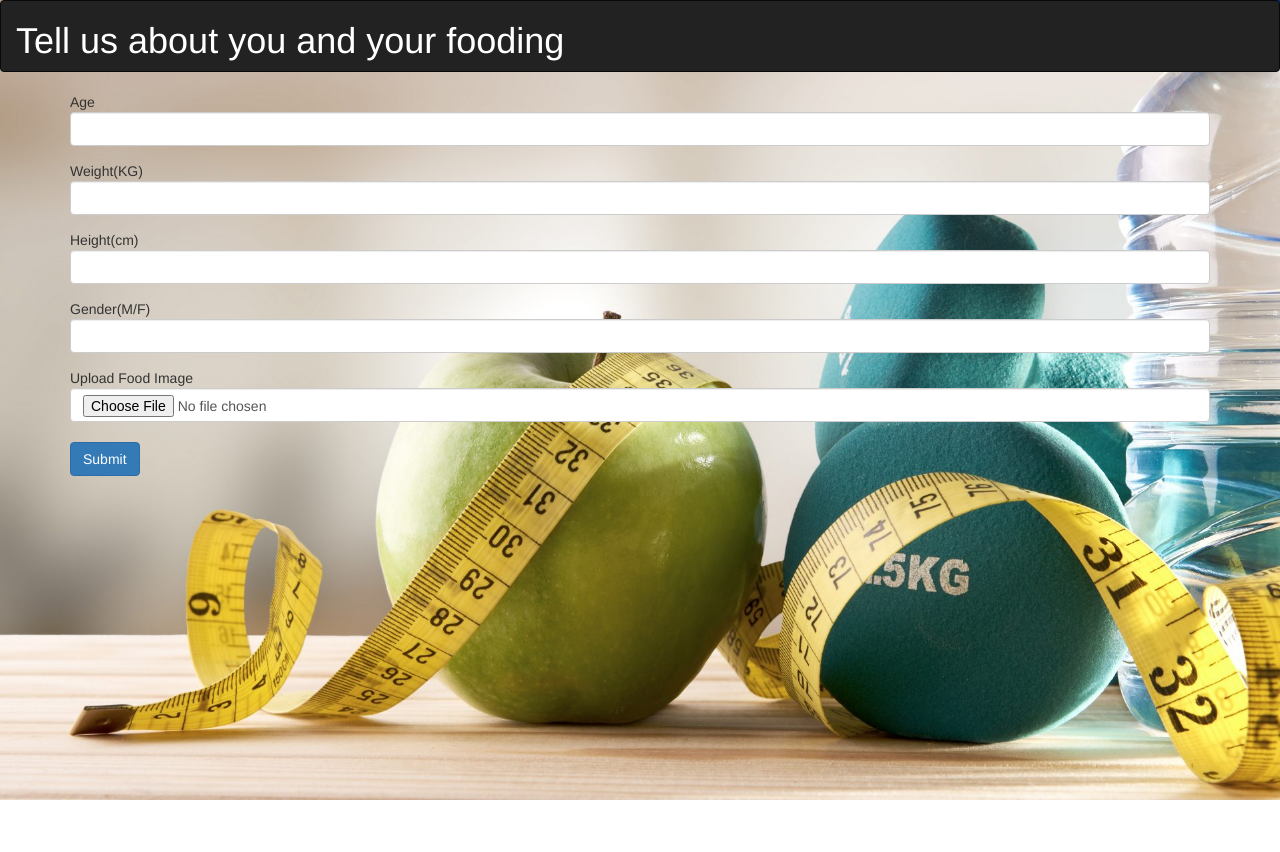
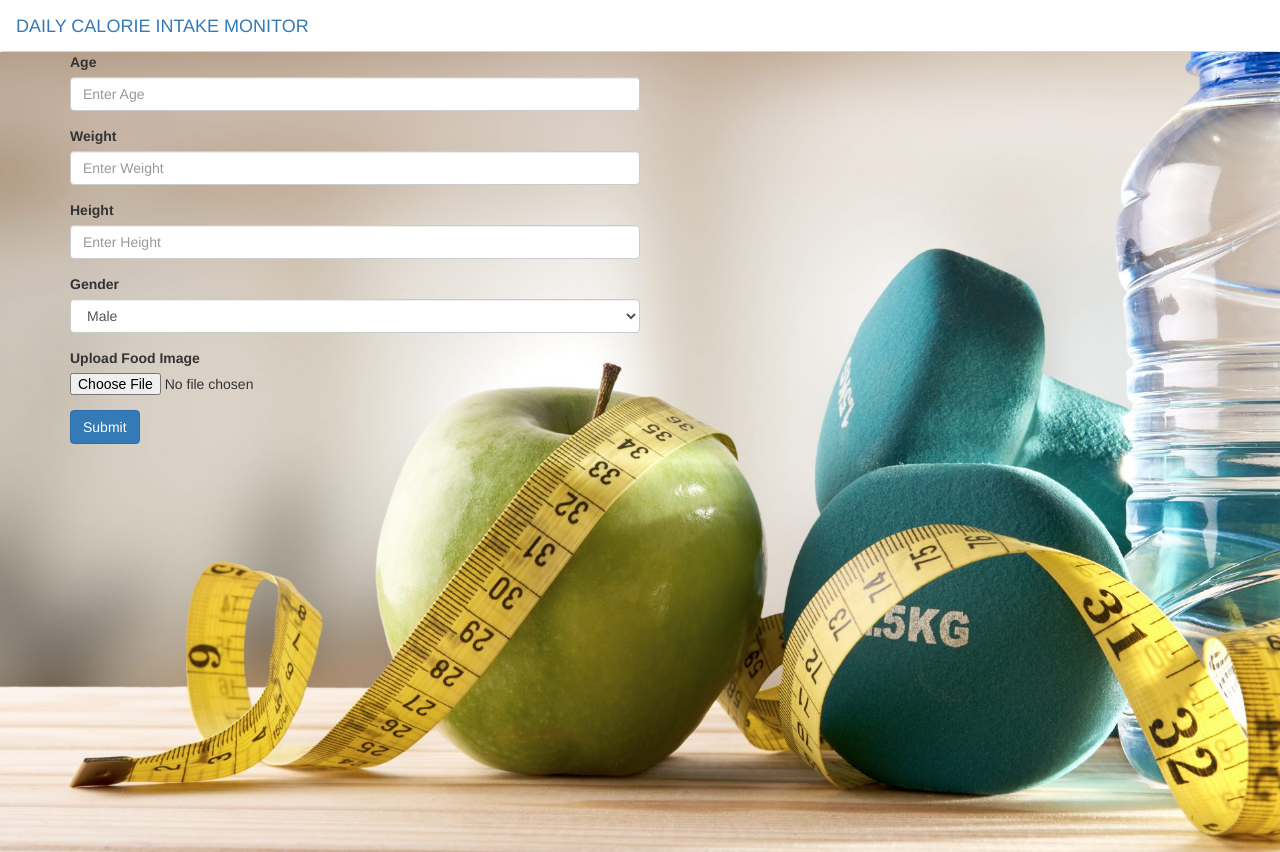
Before and after one commit to probir03/nutrition_checkup_hackercamp, a Flask app: page / in a window 1280 px wide. Before the commit the page ends 800 px from the top, so only its background shows below. Run offline with Flask 2, Linux system fonts and the light colour scheme; some libraries are stand-ins or nearby versions.

Commit message:
update(UI-improved): UI improved

```diff
--- a/nutrition_calculator/Controllers/image_processing_controller.py
+++ b/nutrition_calculator/Controllers/image_processing_controller.py
@@ -46,7 +46,7 @@ def calculate_nutrition(file_path):
     labels = process_image(file_path)
     total_cal = 0
     for label in labels:
-        print label.description
+        print(label.description)
         if label.description:
             food = food_repo.search_food(Food, label.description.lower())
             if food:
--- a/nutrition_calculator/routes.py
+++ b/nutrition_calculator/routes.py
@@ -11,7 +11,13 @@ UPLOAD_FOLDER = os.path.basename('uploads')
 
 @health.route('/')
 def index():
-	return render_template('home.html')
+    return render_template('home.html')
+
+
+@health.route('/output')
+def out():
+    return render_template('uploaded.html', data={'calorie:10'}, idel=12345)
+
 
 @health.route('/images/upload', methods=['POST'])
 def statement_list():
@@ -25,9 +31,11 @@ def statement_list():
     idel_intake = 0
     if data:
         if data.get('gender').lower() == 'm':
-            idel_intake = 10 * int(data.get('weight')) + 6.25 * int(data.get('height')) - 5 * int(data.get('age')) + 5
+            idel_intake = 10 * int(data.get('weight')) + 6.25 * \
+                int(data.get('height')) - 5 * int(data.get('age')) + 5
         else:
-            idel_intake = 10 * int(data.get('weight')) + 6.25 * int(data.get('height')) - 5 * int(data.get('age')) - 161
+            idel_intake = 10 * int(data.get('weight')) + 6.25 * \
+                int(data.get('height')) - 5 * int(data.get('age')) - 161
 
     file.save(f)
     res = calculate_nutrition(f)
--- a/nutrition_calculator/templates/home.html
+++ b/nutrition_calculator/templates/home.html
@@ -5,10 +5,8 @@
         <title>Nutrition Checker</title>
         <script src="https://use.fontawesome.com/83ae5670e3.js"></script>
         <link rel="stylesheet" href="https://maxcdn.bootstrapcdn.com/bootstrap/3.3.7/css/bootstrap.min.css">
-
         <!-- jQuery library -->
         <script src="https://ajax.googleapis.com/ajax/libs/jquery/3.3.1/jquery.min.js"></script>
-
         <!-- Latest compiled JavaScript -->
         <script src="https://maxcdn.bootstrapcdn.com/bootstrap/3.3.7/js/bootstrap.min.js"></script>
         <style>
@@ -16,48 +14,67 @@ body, html {
         height: 100%;
         margin: 0;
         }
-
         .bg {
         /* The image used */
-    background-image: url("/static/img/health.jpg");
 
         /* Full height */
+
+}
+        .form-group {
+            width: 50%;
+        }
+        .input-section {
+        background-image: url("/static/img/health.jpg");
         height: 100%;
-
         /* Center and scale the image nicely */
         background-position: center;
         background-repeat: no-repeat;
         background-size: cover;
         }
+        nav {
+            margin-bottom: 0px !important;
+            border-bottom: 1px solid lightgray !important;
+        }
         </style>
         <title> Nutrient Checker </title>
     </head>
     <body class="bg">
-    <nav class="navbar navbar-inverse">
-  <div class="container-fluid">
-    <div class="navbar-header">
-      <h1 style="color: #fff">Tell us about you and your fooding</h1>
-    </div>
-  </div>
+        <nav class="navbar navbar-light bg-light">
+          <a class="navbar-brand" href="#">
+            DAILY CALORIE INTAKE MONITOR
+          </a>
         </nav>
+        <div class="input-section">
         <div id="app" class="container">
             <div id="register" class="animate form">
-
-      <form action = "/images/upload" class="form-horizontal;control-label" method = "POST"
+                <form action = "/images/upload" method = "POST"
                     enctype = "multipart/form-data">
                   <div class="form-group">
-         <div>Age<input type = "number" class="form-control" name = "age" /></div>
-       </div><div class="form-group">
-         <div>Weight(KG)<input type = "number" class="form-control" name = "weight" /></div>
-         </div><div class="form-group">
-         <div>Height(cm)<input type = "number" class="form-control" name = "height" /></div>
-         </div><div class="form-group">
-         <div>Gender(M/F)<input type = "text" class="form-control" name = "gender" /></div>
-         </div><div class="form-group">
-         <div>Upload Food Image<input type = "file" class="form-control" name = "image" /></div>
-         <div></br><input class="btn btn-primary" type = "submit"/></div>
+                    <label>Age</label>
+                    <input type="number" class="form-control" name="age" aria-describedby="emailHelp" placeholder="Enter Age">
                   </div>
+                  <div class="form-group">
+                    <label>Weight</label>
+                    <input type="number" class="form-control" name="weight" aria-describedby="emailHelp" placeholder="Enter Weight">
+                  </div>
+                  <div class="form-group">
+                    <label>Height</label>
+                    <input type="number" class="form-control" name="height" aria-describedby="emailHelp" placeholder="Enter Height">
+                  </div>
+                  <div class="form-group">
+                    <label for="exampleFormControlSelect1">Gender</label>
+                    <select class="form-control" name="gender">
+                      <option value="m">Male</option>
+                      <option value="f">Female</option>
+                    </select>
+                  </div>
+                  <div class="form-group">
+                    <label for="exampleFormControlFile1">Upload Food Image</label>
+                    <input type="file" class="form-control-file" name="image">
+                  </div>
+                  <button type="submit" class="btn btn-primary">Submit</button>
                 </form>
+            </div>
 </div>
 </div>
 <script type="text/javascript" src="/dist/app.js">
```
Also changed, not shown: nutrition_calculator/templates/uploaded.html (+52 -12 lines). Lines whose indentation alone changed are shown as unchanged.
